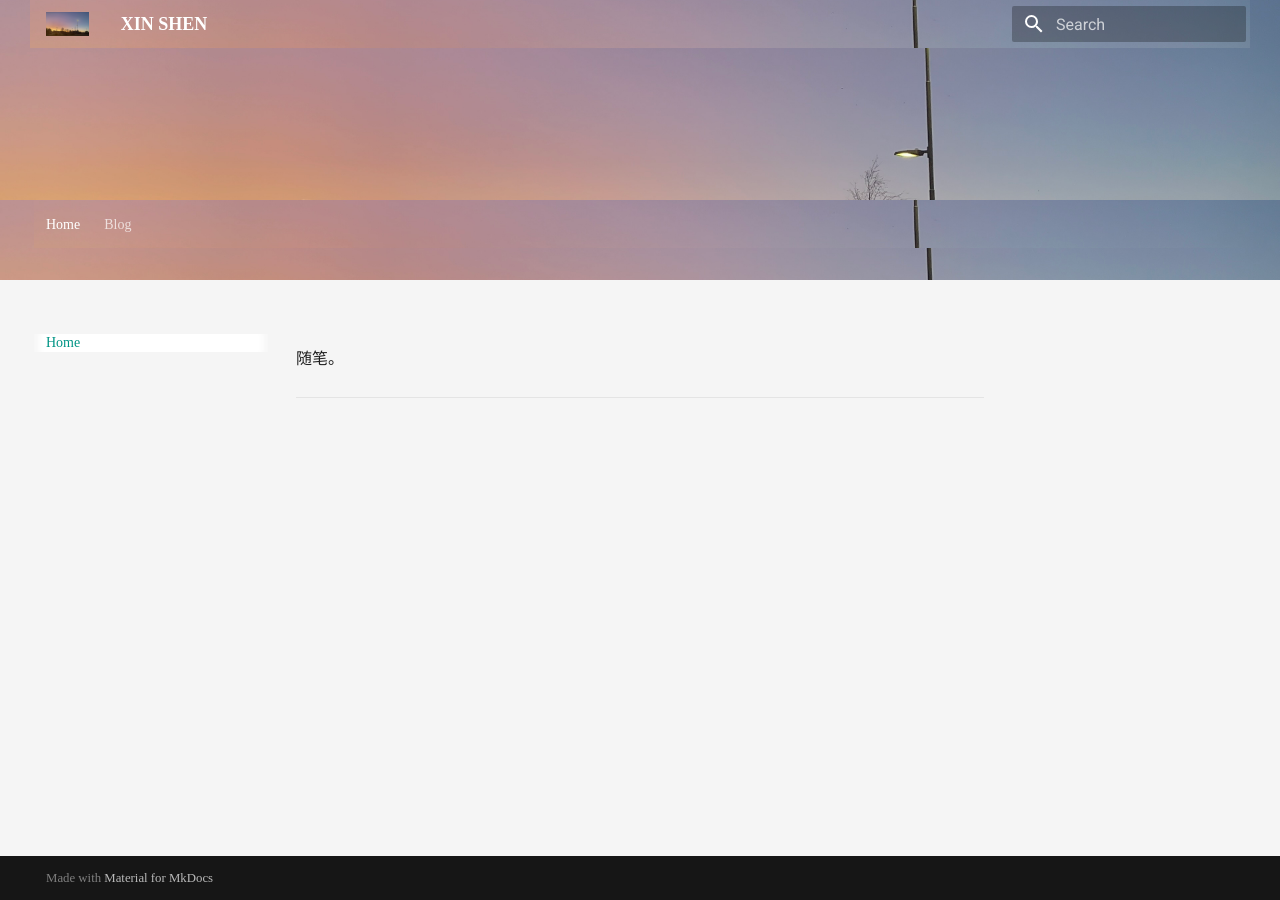
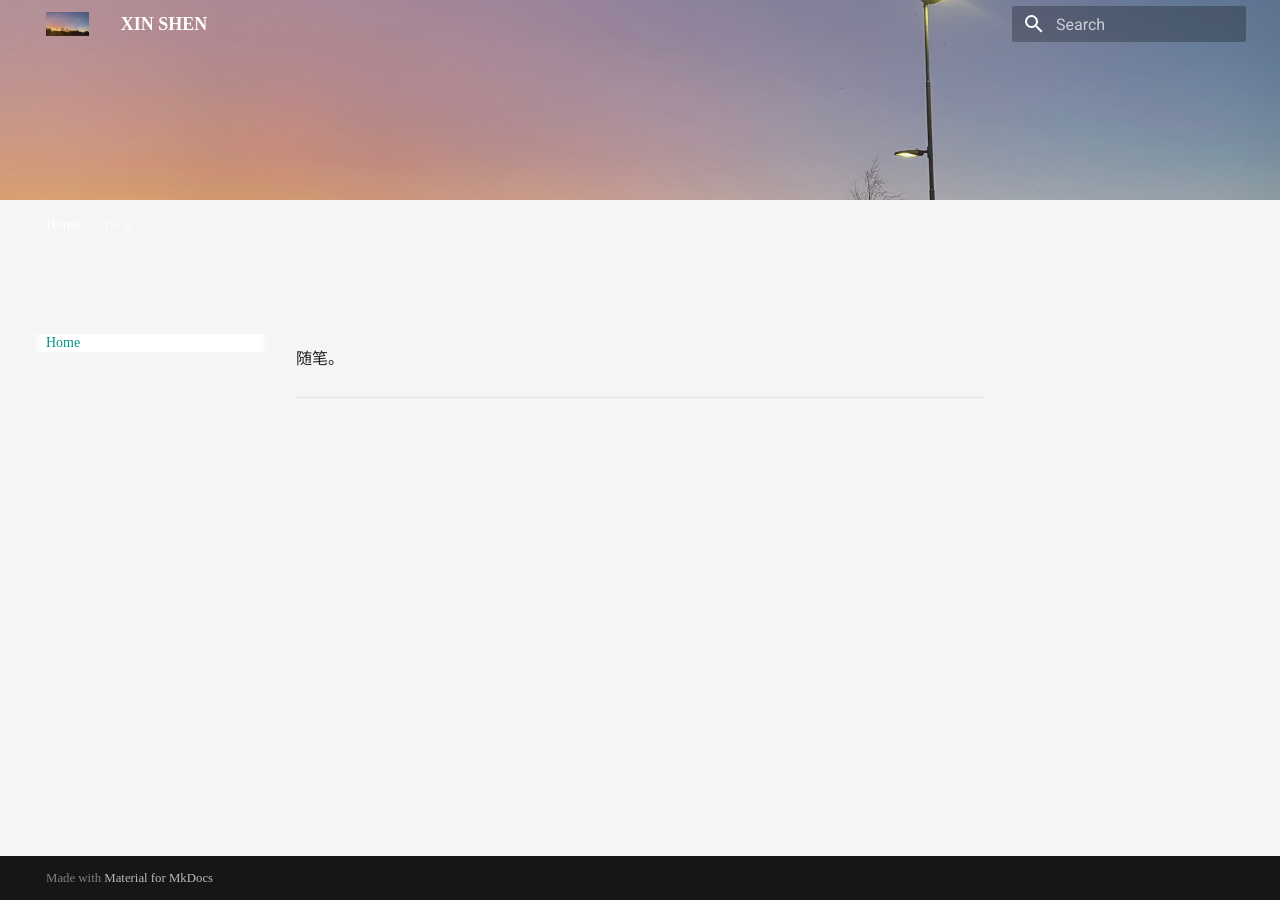
Before and after one commit to XINS3/WebXS, an MkDocs documentation site: the page built from docs/index.md, in a window 1280 px wide. Built offline with MkDocs 1.6.1 and Material for MkDocs 9.7.7, drawn with Linux system fonts in a browser that asks for light colours.

Commit message:
Update custom.css

```diff
--- a/docs/stylesheets/custom.css
+++ b/docs/stylesheets/custom.css
@@ -11,16 +11,21 @@
 }
 
 /* 顶部整体背景图 */
-.md-header,
+/* ✅ 只给整体 header 设置背景图 */
+.md-header {
+    height: 180px;
+    background: url('../ele.png') no-repeat center center;
+    background-size: cover;
+}
+
+/* ✅ 其他部分保持透明 */
 .md-header__inner,
 .md-tabs,
 .md-tabs__list {
-    background-image: url('../ele.png');
-    background-repeat: no-repeat;
-    background-position: center;
-    background-size: cover;
     background-color: transparent;
+    background-image: none;
 }
+
 
 /* 增加高度让图片更完整显示 */
 .md-header {
```
